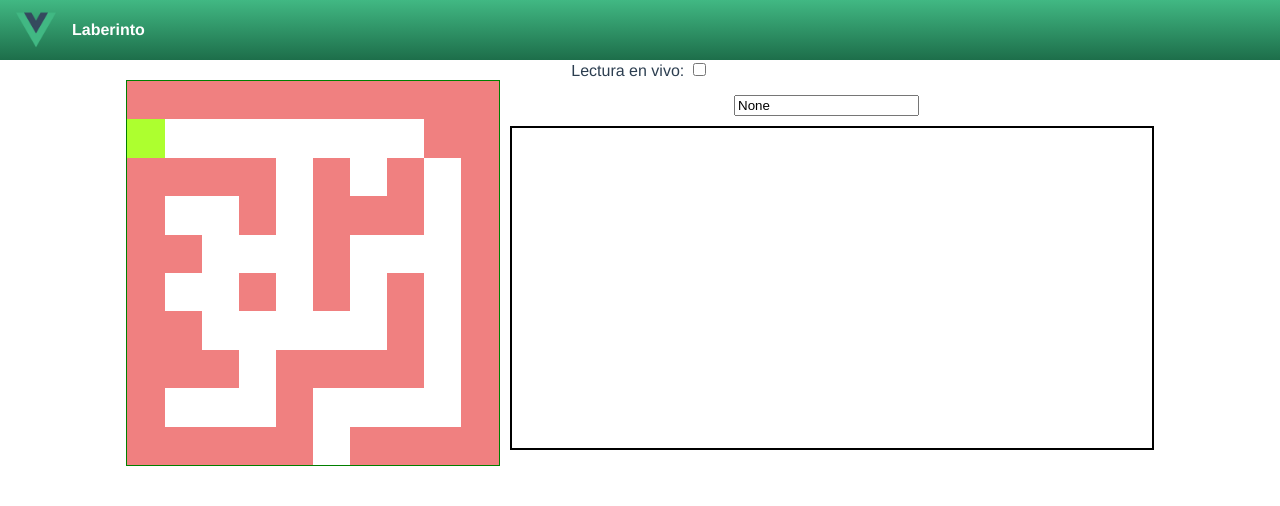
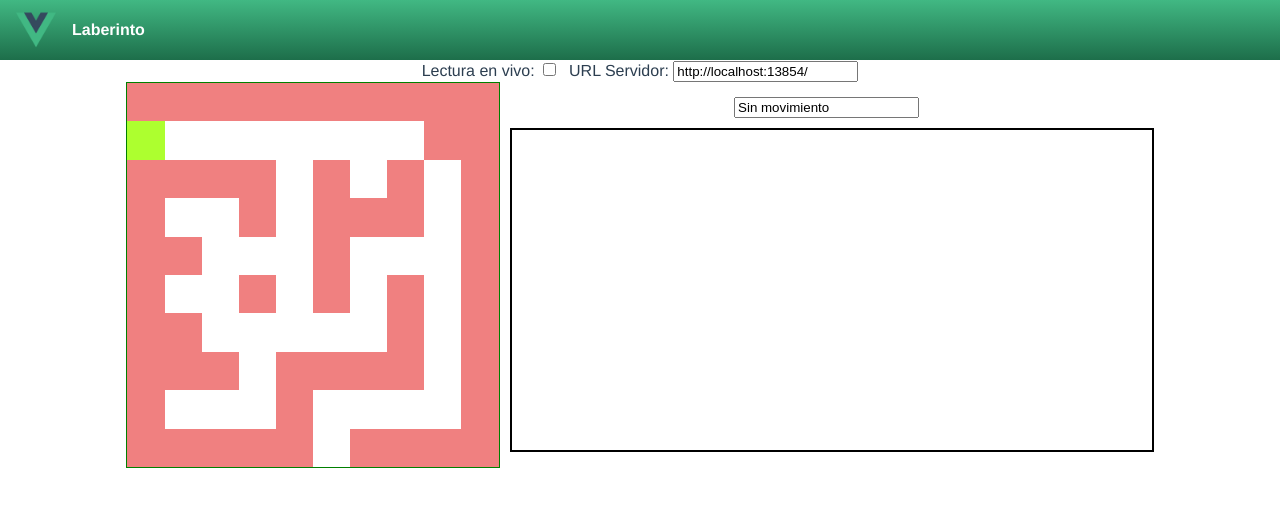
Before and after one commit to luisluna-arg/TesinaLicInformaticaUNPJSB, a Vue app: page / in a window 1280 px wide. Shown: the top 506 px of the page. Built offline with nearby package versions, Linux system fonts and the light colour scheme; no server answers.

Commit message:
Update Board.vue
Deshabilitado movimiento con teclado
Agregado input para URL de Servidor

```diff
--- a/src/components/Views/Board.vue
+++ b/src/components/Views/Board.vue
@@ -3,6 +3,8 @@
     <div>
       <label>Lectura en vivo: </label>
       <input type="checkbox" id="activateRead" v-model="activateReading" />
+      <label style="margin-left:10px">URL Servidor: </label>
+      <input type="text" id="serverURL" v-model="serverURL" />
     </div>
     <div class="content-row">
       <div class="board">
@@ -40,8 +42,9 @@ import Cell from "./Cell.vue";
 import axios from "axios";
 
 const CONSTANTS = {
-  DATA_URL: "http://localhost:13854/all",
-  DIRECTION_URL: "http://localhost:13854/getDirection",
+  SERVER_URL: "http://localhost:13854/",
+  DATA_METHOD: "all",
+  DIRECTION_METHOD: "getDirection",
   UPDATE_INTERVAL: 1000,
 };
 
@@ -64,12 +67,12 @@ const _Rows = 10;
 const _Columns = 10;
 
 let LIVE_VALUES = {
-  DIRECTION_URL: CONSTANTS.DIRECTION_URL, //+ "?size=" + CONSTANTS.MAX_SAMPLE_COUNT,
+  SERVER_URL: CONSTANTS.SERVER_URL, //+ "?size=" + CONSTANTS.MAX_SAMPLE_COUNT,
   ACTIVATE_READ: false,
-  CURRENT_MOVE: "None",
+  CURRENT_MOVE: "Sin movimiento",
 };
 
-let dataUrl = ref(LIVE_VALUES.DIRECTION_URL);
+let serverURL = ref(LIVE_VALUES.SERVER_URL);
 let activateReading = ref(LIVE_VALUES.ACTIVATE_READING);
 let currentMove = ref(LIVE_VALUES.CURRENT_MOVE);
 
@@ -212,7 +215,8 @@ let createRequest;
 createRequest = function () {
   if (activateReading.value) {
     try {
-      axios.get(dataUrl.value).then((response) => {
+      let url = serverURL.value + CONSTANTS.DATA_METHOD;
+      axios.get(url).then((response) => {
         processDirectionRequest(response);
       });
     } catch (error) {
@@ -230,13 +234,13 @@ export default {
     Cell,
   },
   mounted() {
-    let componentProxy = this;
-    window.addEventListener("keyup", function (s) {
-      if (s.key === "ArrowRight") return componentProxy.onKeyUp_Right();
-      if (s.key === "ArrowLeft") return componentProxy.onKeyUp_Left();
-      if (s.key === "ArrowUp") return componentProxy.onKeyUp_Up();
-      if (s.key === "ArrowDown") return componentProxy.onKeyUp_Down();
-    });
+    // let componentProxy = this;
+    // window.addEventListener("keyup", function (s) {
+    //   if (s.key === "ArrowRight") return componentProxy.onKeyUp_Right();
+    //   if (s.key === "ArrowLeft") return componentProxy.onKeyUp_Left();
+    //   if (s.key === "ArrowUp") return componentProxy.onKeyUp_Up();
+    //   if (s.key === "ArrowDown") return componentProxy.onKeyUp_Down();
+    // });
     createRequest();
 
     startCam();
@@ -352,6 +356,7 @@ export default {
       CellCount: _Rows * _Columns,
       activateReading,
       currentMove,
+      serverURL,
       onKeyUp_Up: () => move(Direction.Up),
       onKeyUp_Down: () => move(Direction.Down),
       onKeyUp_Left: () => move(Direction.Left),
```
